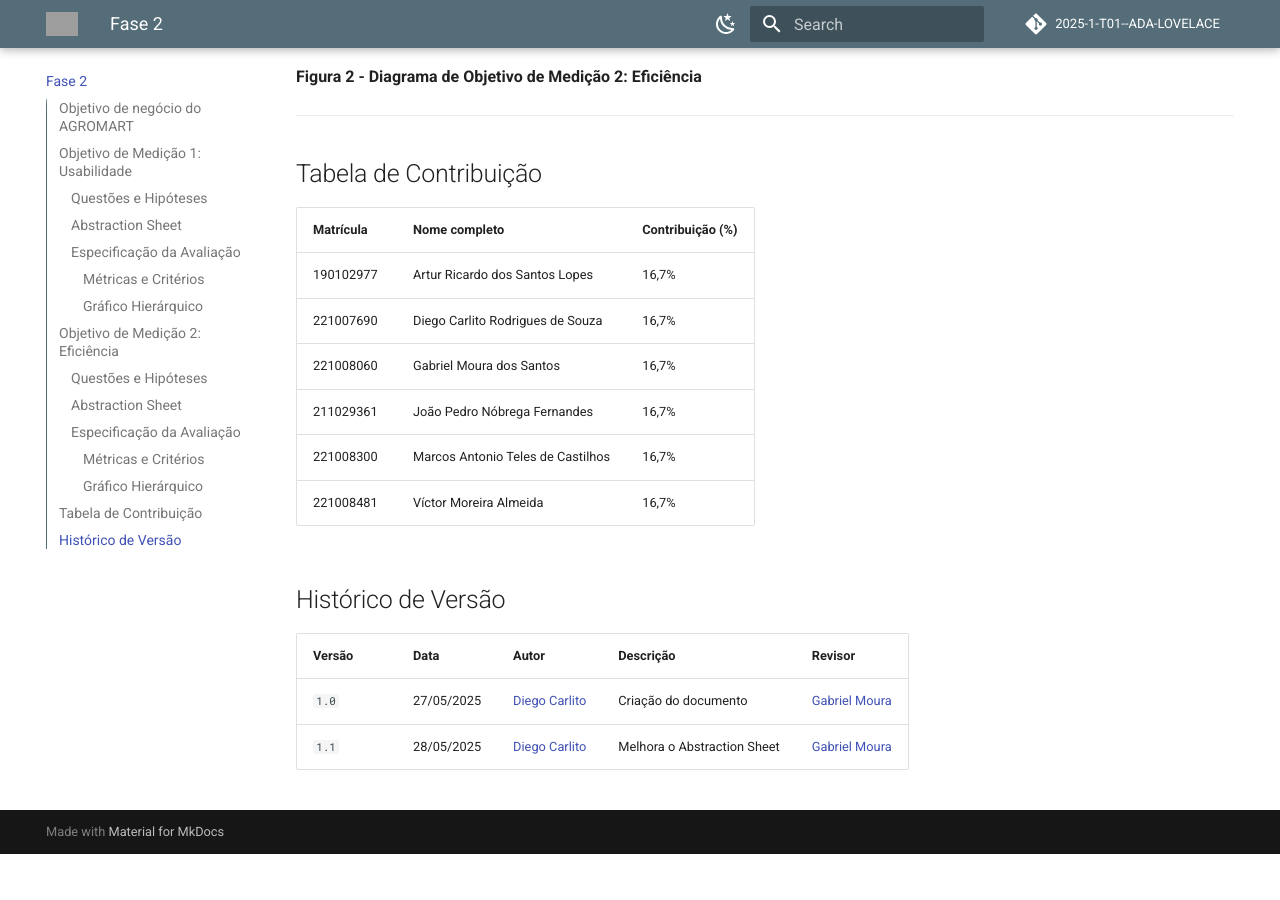
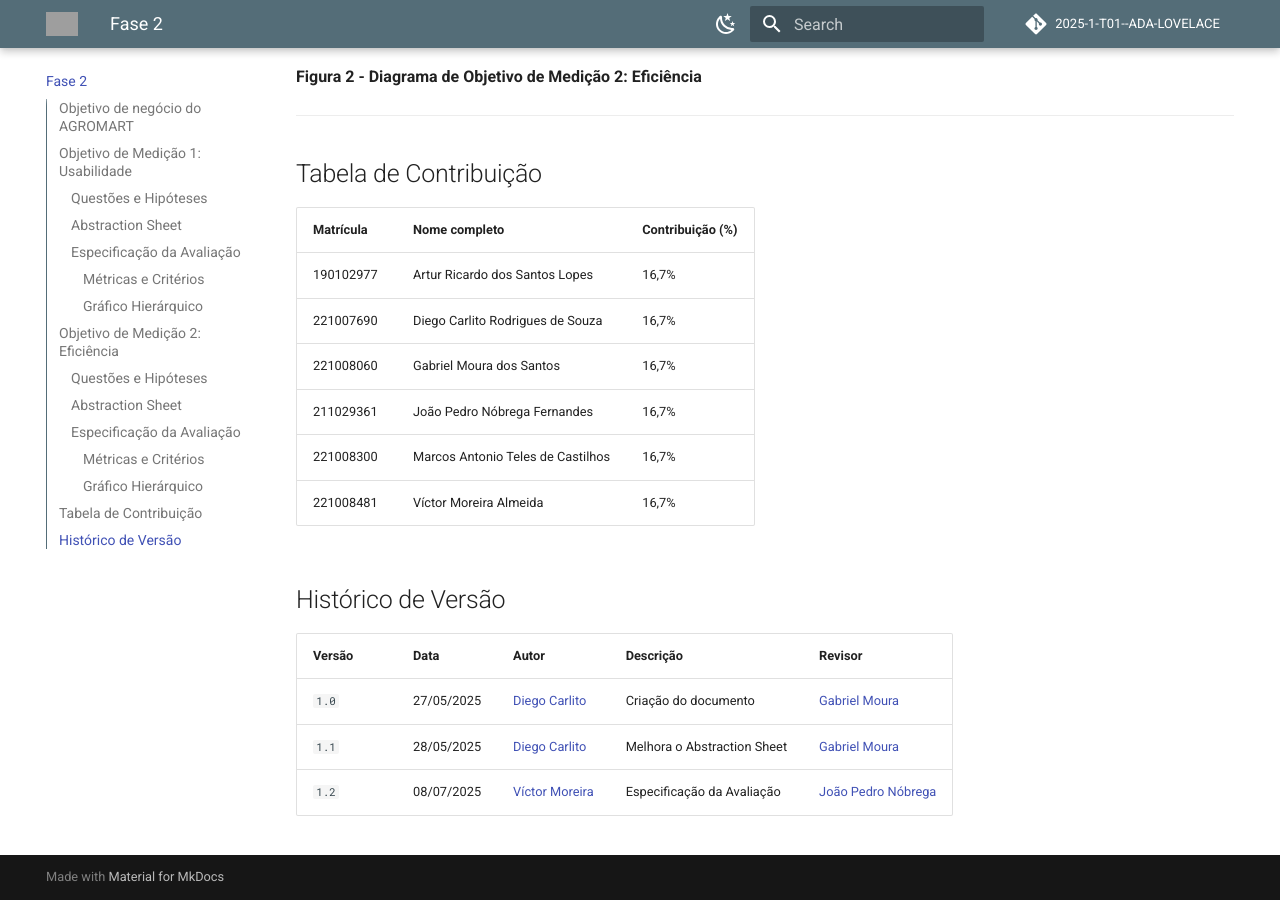
Before and after one commit to FCTE-Qualidade-de-Software-1/2025-1-T01--ADA-LOVELACE, an MkDocs documentation site: the page built from docs/gqm/gqm-fase-definicao.md, in a window 1280 px wide and 900 px high, scrolled down 3998 px. Built offline with MkDocs 1.6.1 and Material for MkDocs 9.7.7, drawn with Linux system fonts in a browser that asks for light colours; comment, search, counter and statistics services are not loaded; before the commit the page ends 4852 px from its top, so only the background shows below that; grey boxes are pictures that could not be loaded.

Commit message:
adicionando Histórico de Versão

```diff
--- a/docs/gqm/gqm-fase-definicao.md
+++ b/docs/gqm/gqm-fase-definicao.md
@@ -221,3 +221,4 @@ Solução web e mobile com o objetivo de facilitar a relação entre os pequenos
 | ------ | ---------- | ------------------------------------------ | -------------------- | ------- |
 | `1.0`    | 27/05/2025 | [Diego Carlito](https://github.com/DiegoCarlito) | Criação do documento | [Gabriel Moura](https://github.com/thegm445) |
 | `1.1`    | 28/05/2025 | [Diego Carlito](https://github.com/DiegoCarlito) | Melhora o Abstraction Sheet | [Gabriel Moura](https://github.com/thegm445) |
+| `1.2`    | 08/07/2025 | [Víctor Moreira](https://github.com/aqela-batata-alt) | Especificação da Avaliação | [João Pedro Nóbrega](https://github.com/bot-do-jao)|
```
